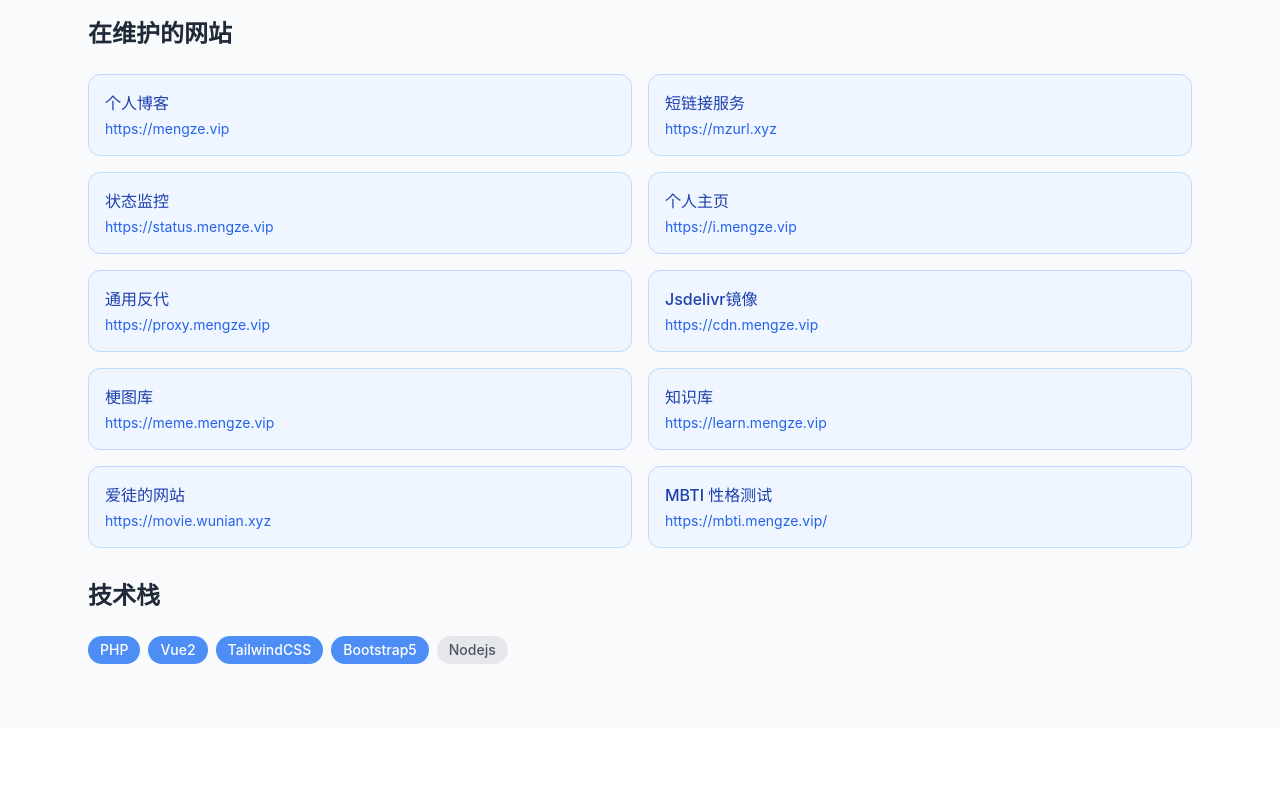
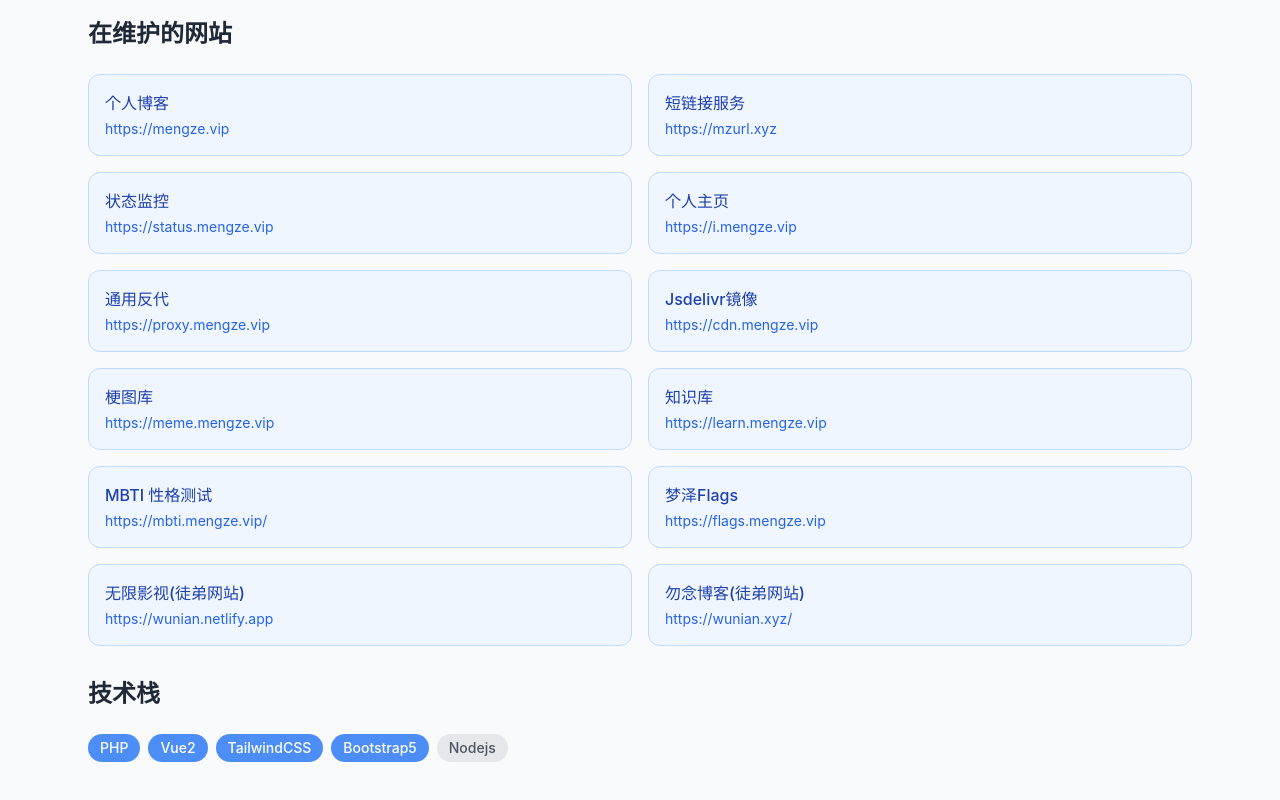
Before and after one commit to JanePHPDev/ZeMeng-Home-Pages, a Vue app: page / in a window 1280 px wide. Shown: the part 1164-1964 px from the top of the page. Before the commit the page ends 1892 px from the top, so only its background shows below. Built offline with nearby package versions, Linux system fonts and the light colour scheme.

Commit message:
更新 App.vue

```diff
--- a/src/App.vue
+++ b/src/App.vue
@@ -276,12 +276,20 @@
           url: 'https://learn.mengze.vip'
         },
         {
-          name: '爱徒的网站',
-          url: 'https://movie.wunian.xyz'
+          name: 'MBTI 性格测试',
+          url: 'https://mbti.mengze.vip/'
         },
         {
-          name: 'MBTI 性格测试',
-          url: 'https://mbti.mengze.vip/'
+          name: '梦泽Flags',
+          url: 'https://flags.mengze.vip'
+        },
+        {
+          name: '无限影视(徒弟网站)',
+          url: 'https://wunian.netlify.app'
+        },
+        {
+          name: '勿念博客(徒弟网站)',
+          url: 'https://wunian.xyz/'
         }
       ])
 
```
